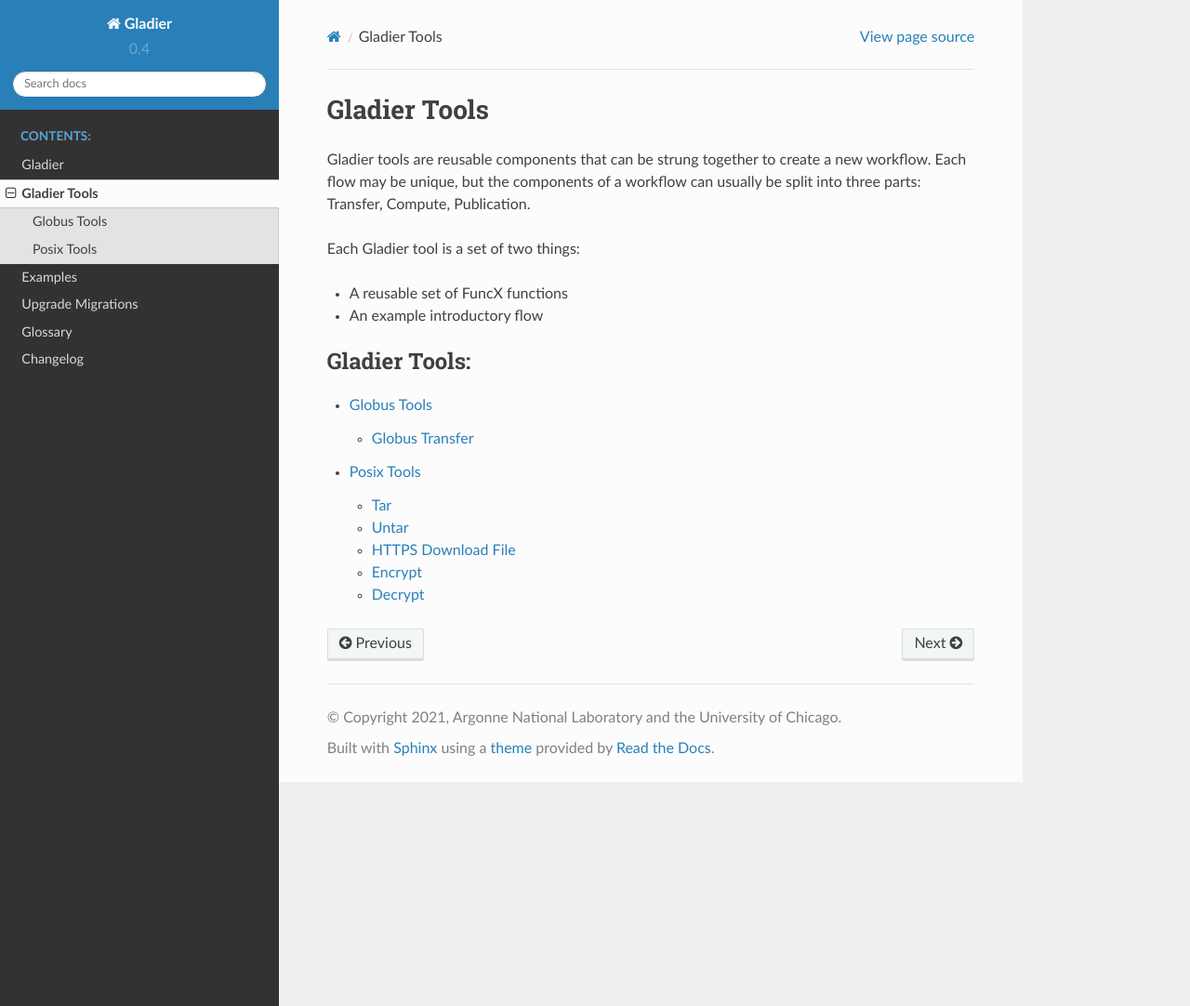
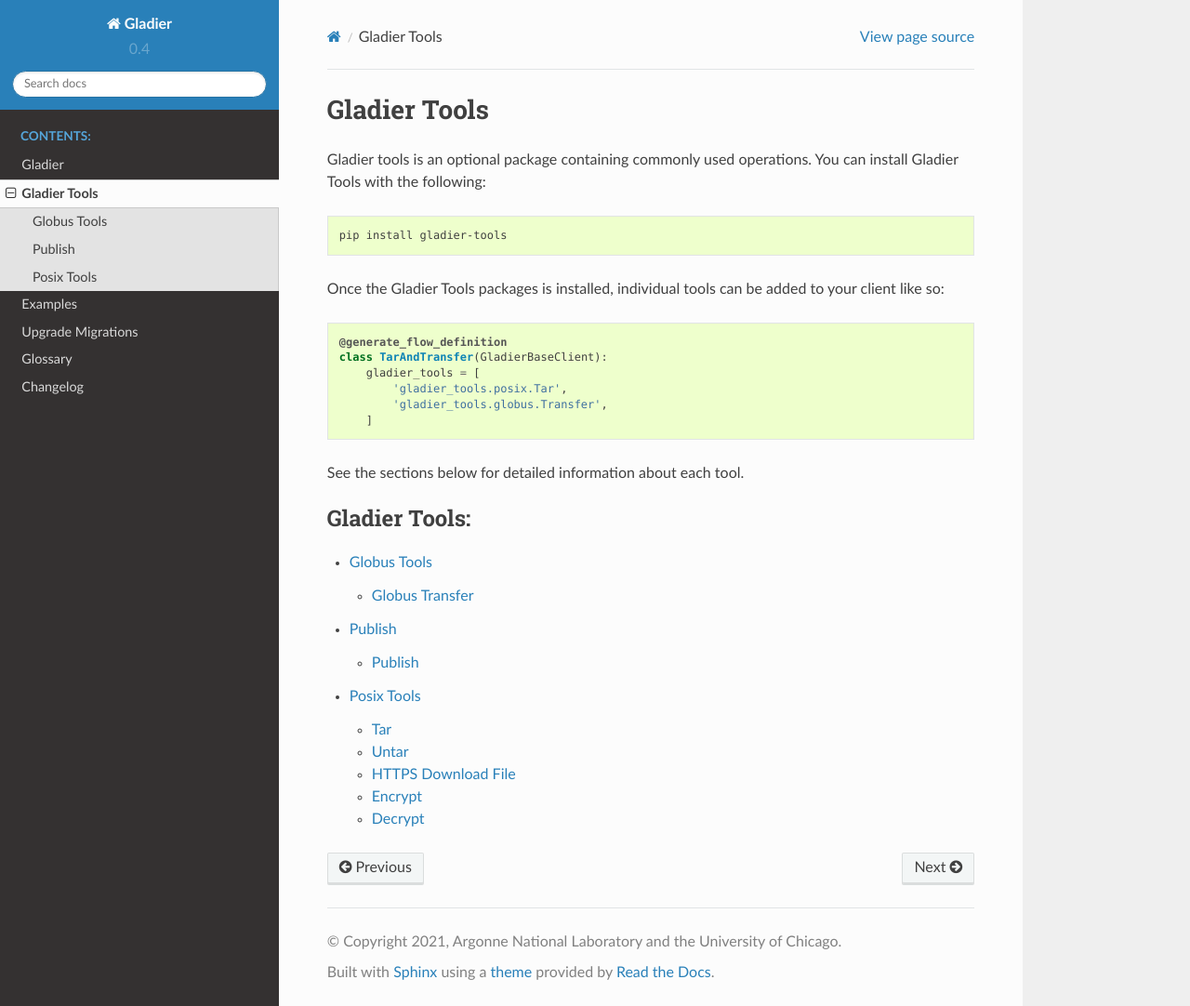
Before and after one commit to globus-gladier/gladier, a Sphinx documentation site: the page built from docs/gladier_tools/index.rst, in a window 1280 px wide and 1082 px high. Shown: the whole window at 93% size. Built offline with Sphinx 7.4.7 and the Read the Docs theme 2.0.0, drawn with Linux system fonts in a browser that asks for light colours.

Commit message:
docs: Improve Gladier Tools
Add some context around each section of Gladier Tools. Gave some
overview to the Publish tool (Publish Doc Pending in Gladier Tools repo)

```diff
--- a/docs/gladier_tools/globus/index.rst
+++ b/docs/gladier_tools/globus/index.rst
@@ -1,5 +1,11 @@
 Globus Tools
 ============
+
+Globus Tools map to the list of `Globus Maintained Action
+Providers <https://globus-automate-client.readthedocs.io/en/latest/globus_action_providers.html>`_
+
+They may not even contain FuncX functions, but are rather a convenient way to add
+common flow operations to your Gladier Client without copying the JSON yourself.
 
 .. toctree::
    :maxdepth: 2
--- a/docs/gladier_tools/index.rst
+++ b/docs/gladier_tools/index.rst
@@ -1,18 +1,26 @@
 Gladier Tools
 =============
 
-Gladier tools are reusable components that can be strung together to create
-a new workflow. Each flow may be unique, but the components of a
-workflow can usually be split into three parts: Transfer, Compute, Publication.
+Gladier tools is an optional package containing commonly used operations. You can
+install Gladier Tools with the following:
 
-Each Gladier tool is a set of two things:
+.. code-block:: bash
 
-* A reusable set of FuncX functions
-* An example introductory flow
+   pip install gladier-tools
+
+Once the Gladier Tools packages is installed, individual tools can be added to
+your client like so:
+
+.. literalinclude:: ../examples/tar_and_transfer.py
+   :language: python
+   :pyobject: TarAndTransfer
+
+See the sections below for detailed information about each tool.
 
 .. toctree::
    :maxdepth: 3
    :caption: Gladier Tools:
 
    globus/index
+   publish/index
    posix/index
```
Also changed, not shown: docs/gladier_tools/publish/index.rst (added, +12 -0 lines), docs/gladier_tools/publish/publish.rst (added, +40 -0 lines).
